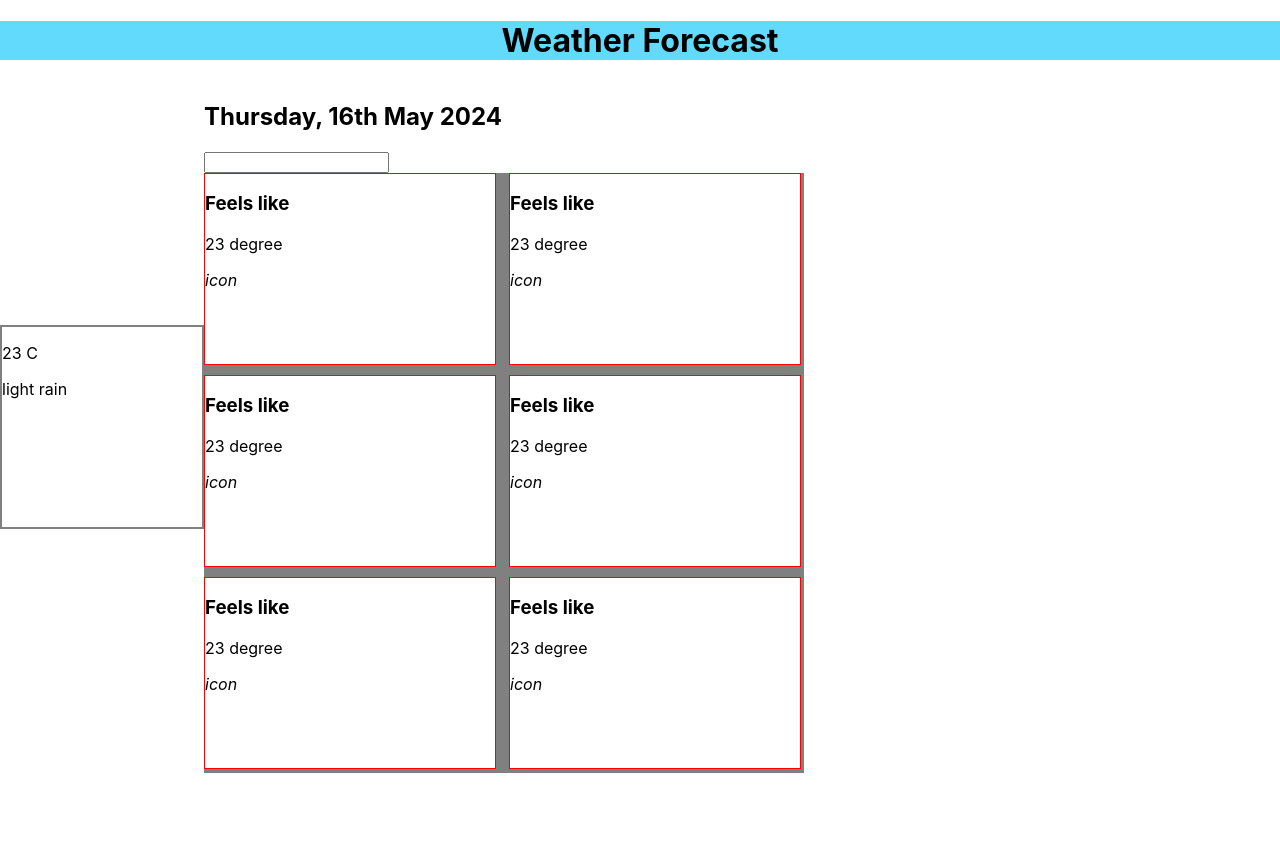
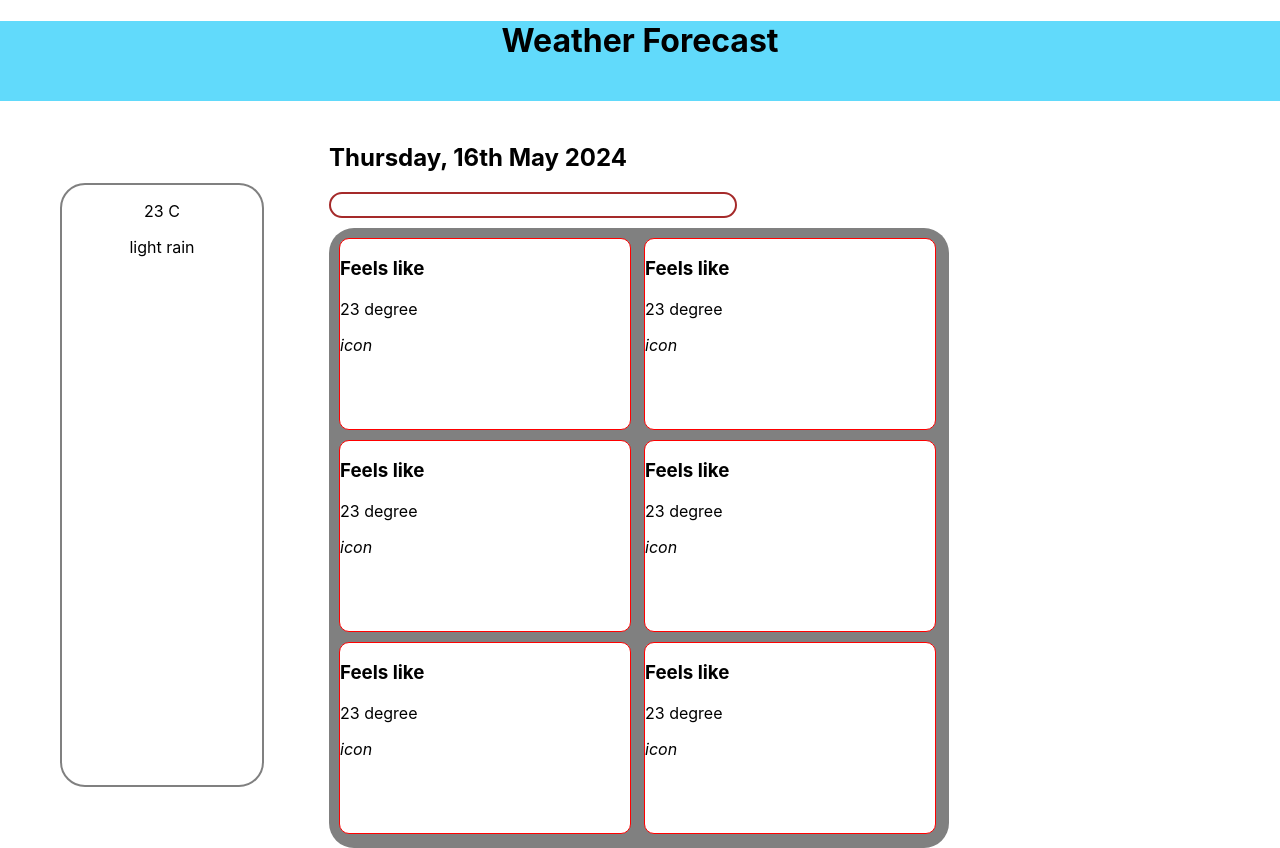
Before and after one commit to anudevSaraswat/weather-app, a React (Create React App) app: page / in a window 1280 px wide. Before the commit the page ends 800 px from the top, so only its background shows below. Built offline with nearby package versions, Linux system fonts and the light colour scheme.

Commit message:
a little bit UI tweaking

```diff
--- a/src/App.css
+++ b/src/App.css
@@ -1,44 +1,10 @@
 .heading {
   text-align: center;
   background-color: #61dafb;
+  height: 80px;
 }
 
 .container {
-  display: inline-flex;
-  align-items: center;
+  display: flex;
+  gap: 5px;
 }
-
-.App-logo {
-  height: 40vmin;
-  pointer-events: none;
-}
-
-@media (prefers-reduced-motion: no-preference) {
-  .App-logo {
-    animation: App-logo-spin infinite 20s linear;
-  }
-}
-
-.App-header {
-  background-color: #282c34;
-  min-height: 100vh;
-  display: flex;
-  flex-direction: column;
-  align-items: center;
-  justify-content: center;
-  font-size: calc(10px + 2vmin);
-  color: white;
-}
-
-.App-link {
-  color: #61dafb;
-}
-
-@keyframes App-logo-spin {
-  from {
-    transform: rotate(0deg);
-  }
-  to {
-    transform: rotate(360deg);
-  }
-}
--- a/src/WeatherBriefingBox.css
+++ b/src/WeatherBriefingBox.css
@@ -1,5 +1,8 @@
 .briefing-box {
     border: 2px solid gray;
-    height: 200px;
+    border-radius: 25px;
+    margin: 60px;
     width: 200px;
+    height: 600px;
+    text-align: center;
 }
--- a/src/WeatherInfo.css
+++ b/src/WeatherInfo.css
@@ -5,4 +5,14 @@
     display: flex;
     flex-flow: column wrap;
     gap: 10px;
+    padding: 10px;
+    border-radius: 25px;
 }
+
+.location-input {
+    border: 2px solid brown;
+    width: 400px;
+    height: 20px;
+    border-radius: 25px;
+    margin-bottom: 10px;
+}
--- a/src/WeatherInfo.js
+++ b/src/WeatherInfo.js
@@ -3,8 +3,8 @@ import './WeatherInfo.css';
 
 const currDate = new Date();
 const currentDate = currDate.getDate();
-const weekDay = currDate.toLocaleString('en-us', {weekday:'long'})
-const currentMonth = currDate.toLocaleString('en-us', {month:'long'})
+const weekDay = currDate.toLocaleString('en-us', { weekday: 'long' })
+const currentMonth = currDate.toLocaleString('en-us', { month: 'long' })
 
 const dateStr = `${weekDay}, ${currentDate}${ordinalNumberPrefix(currentDate)} ${currentMonth} ${currDate.getFullYear()}`
 
@@ -22,12 +22,11 @@ function ordinalNumberPrefix(date) {
     }
 }
 
-// Thursday, 23rd May 2023
 export function WeatherInfo() {
     return (
         <div>
             <h2>{dateStr}</h2>
-            <input></input>
+            <input className="location-input"></input>
             <div className="flex-container">
                 <WeatherInfoBox></WeatherInfoBox>
                 <WeatherInfoBox></WeatherInfoBox>
--- a/src/WeatherInfoBox.css
+++ b/src/WeatherInfoBox.css
@@ -1,6 +1,7 @@
 .info-box {
     background-color: white;
     border: 1px solid red;
+    border-radius: 10px;
     width: 290px;
     height: 190px;
 }
```
